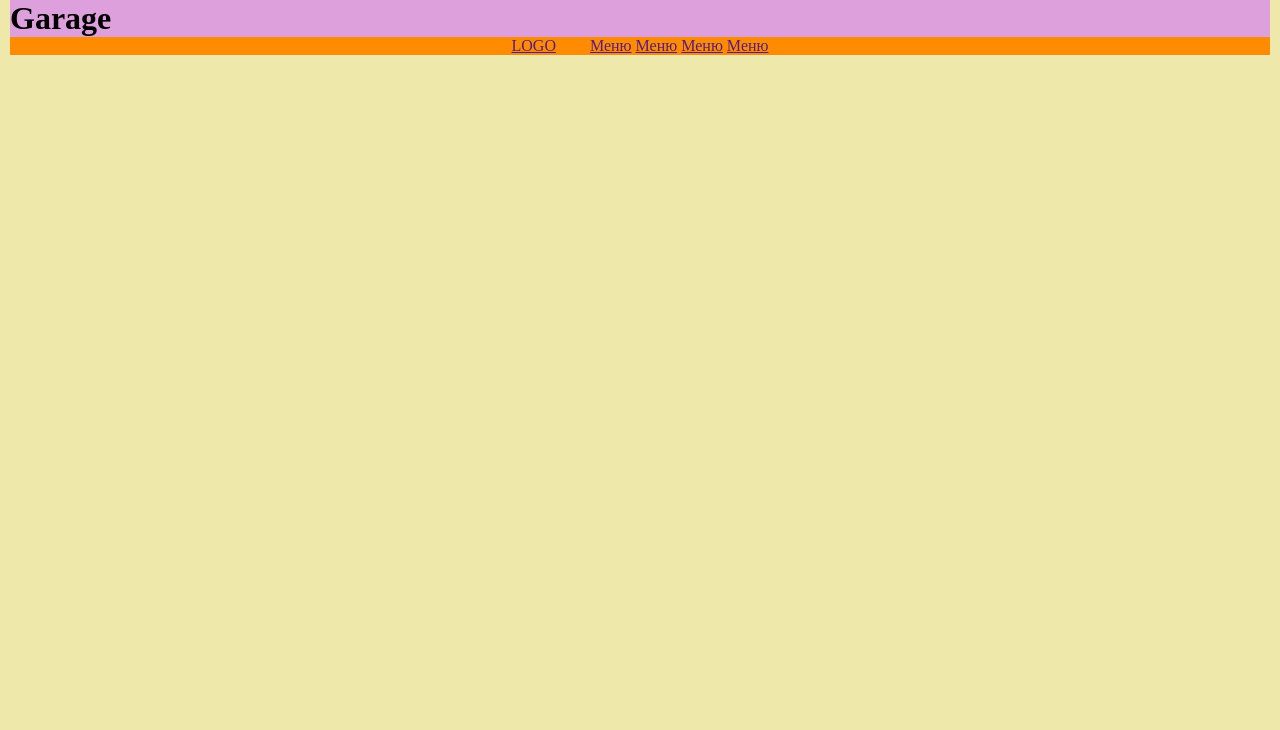
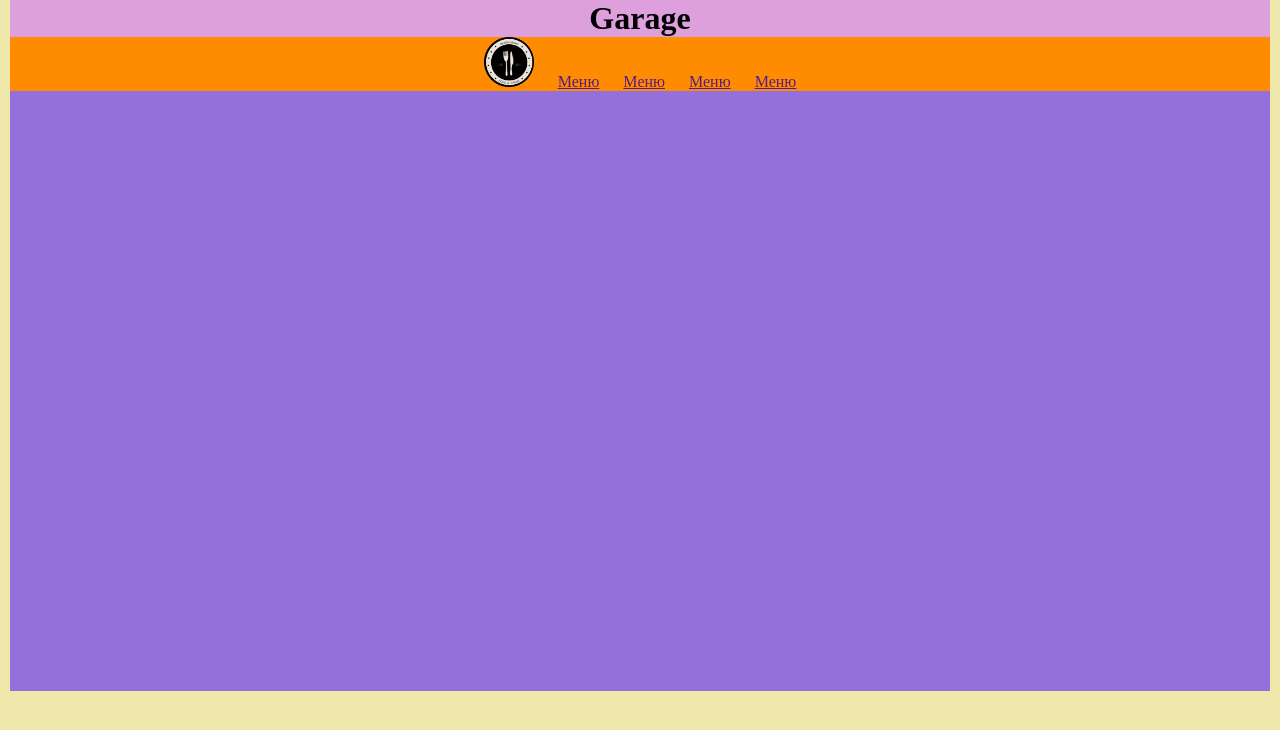
Before and after one commit to if251189kmo/Personal, a plain HTML site: page index.html in a window 1280 px wide. Drawn offline with Linux system fonts and the light colour scheme.

Commit message:
Фіаско

```diff
--- a/css/style.css
+++ b/css/style.css
@@ -16,25 +16,42 @@ body {
 
 header {
 	background-color: #DDA0DD;
+	text-align: center;
+}
+
+nav {
+	background-color: #FF8C00;
+	text-align: center;
+}
+
+
+li {
+	display: inline;
+	margin-left: 20px;
+
+}
+
+li:first-child {
+	margin-left: 0;
+}
+
+
+nav ul li img {
+	width: 50px;
+	height: 50px;
 }
 
 
 
 
-nav {
-	background-color: #FF8C00;
-}
 
 
-li {
-	display: inline;
-}
 
 
-ul {
-	text-align: center;
+
+
+
+section {
+	background-color: #9370DB;
+	min-height: 600px;
 }
-
-.logo {
-	margin-right: 30px;
-}
--- a/index.html
+++ b/index.html
@@ -18,13 +18,21 @@
 		<nav>
 
 			<ul>
-			    <li><a class="logo" href="">LOGO</a></li>
+				<li><a href=""><img src="images/lab.png"></a></li>
 				<li><a href="">Меню</a></li>
 				<li><a href="">Меню</a></li>
 				<li><a href="">Меню</a></li>
 				<li><a href="">Меню</a></li>
 			</ul>
 		</nav>
+	</div>
+
+	<div class="wrapper">
+		<section></section>
+
+
+
+
 	</div>
 
 
@@ -43,7 +51,7 @@
 
 
 
-	<section></section>
+
 	<footer></footer>
 
 
```
